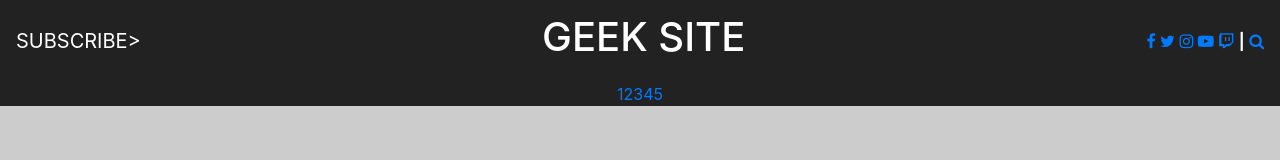
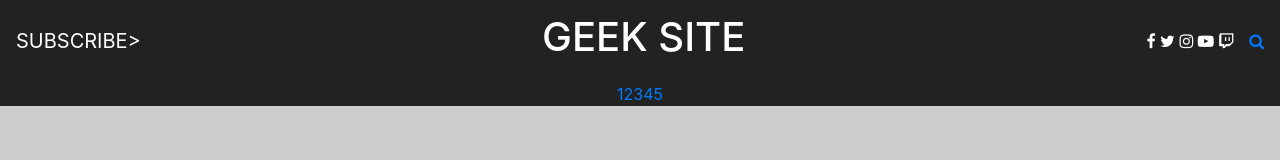
Before and after one commit to JaredVandeWater/geeksite, a plain HTML site: page index.html in a window 1280 px wide. Shown: the top 160 px of the page. Drawn offline with nearby package versions, Linux system fonts and the light colour scheme; placeholder pictures from the web are drawn by us.

Commit message:
changed color of fa

```diff
--- a/index.html
+++ b/index.html
@@ -20,12 +20,12 @@
                 <h1>GEEK SITE</h1>
             </a>
             <form class="form-inline">
-                <div class="text-white">
-                    <a href="" class="fa fa-facebook"></a>
-                    <a href="" class="fa fa-twitter"></a>
-                    <a href="" class="fa fa-instagram"></a>
-                    <a href="" class="fa fa-youtube-play"></a>
-                    <a href="" class="fa fa-twitch"></a>
+                <div>
+                    <a href="" class="text-white fa fa-facebook"></a>
+                    <a href="" class="text-white fa fa-twitter"></a>
+                    <a href="" class="text-white fa fa-instagram"></a>
+                    <a href="" class="text-white fa fa-youtube-play"></a>
+                    <a href="" class="text-white fa fa-twitch"></a>
                     <b>|</b>
                     <a href="" class="fa fa-search"><b></b></a>
                 </div>
```
